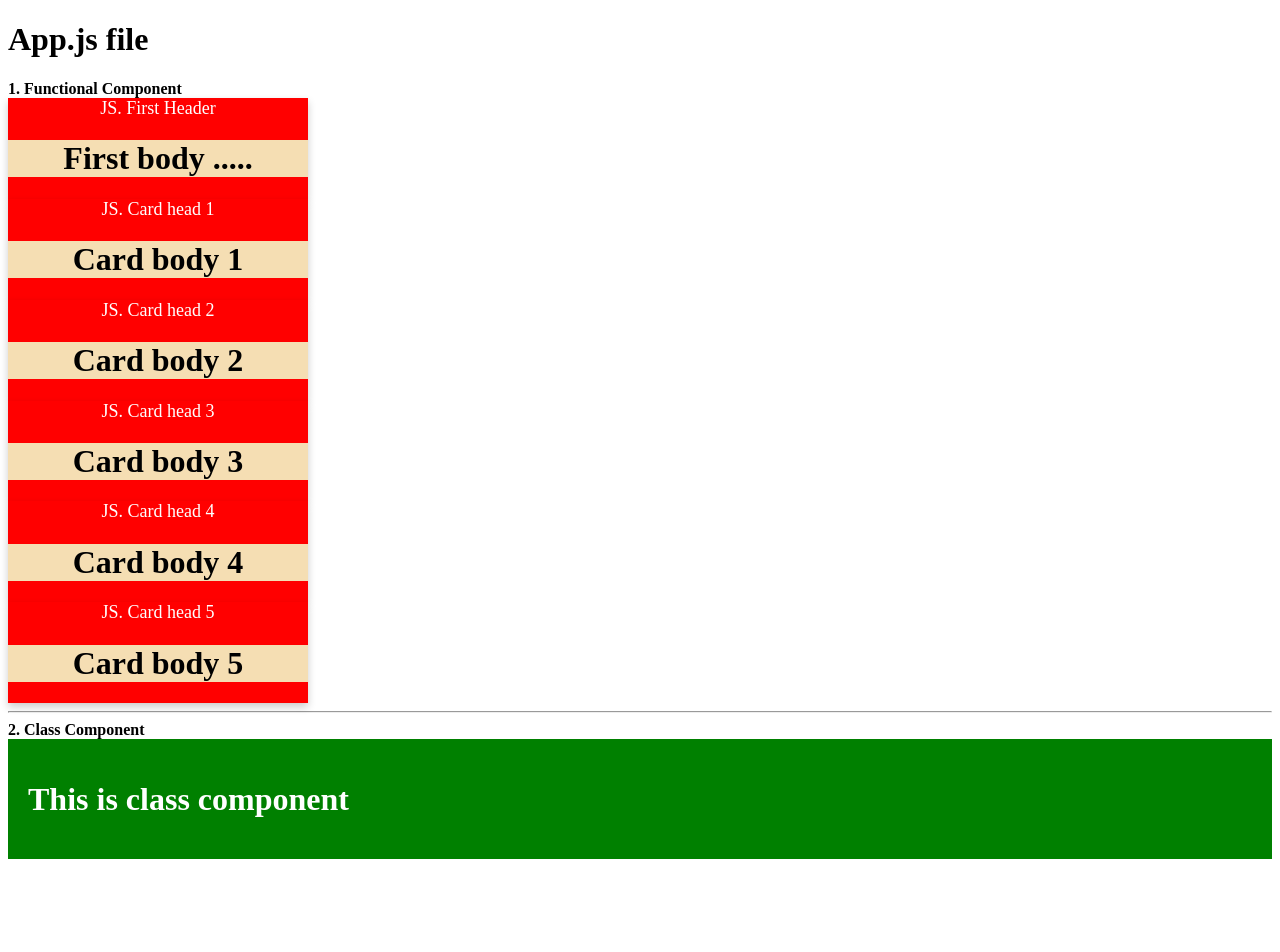
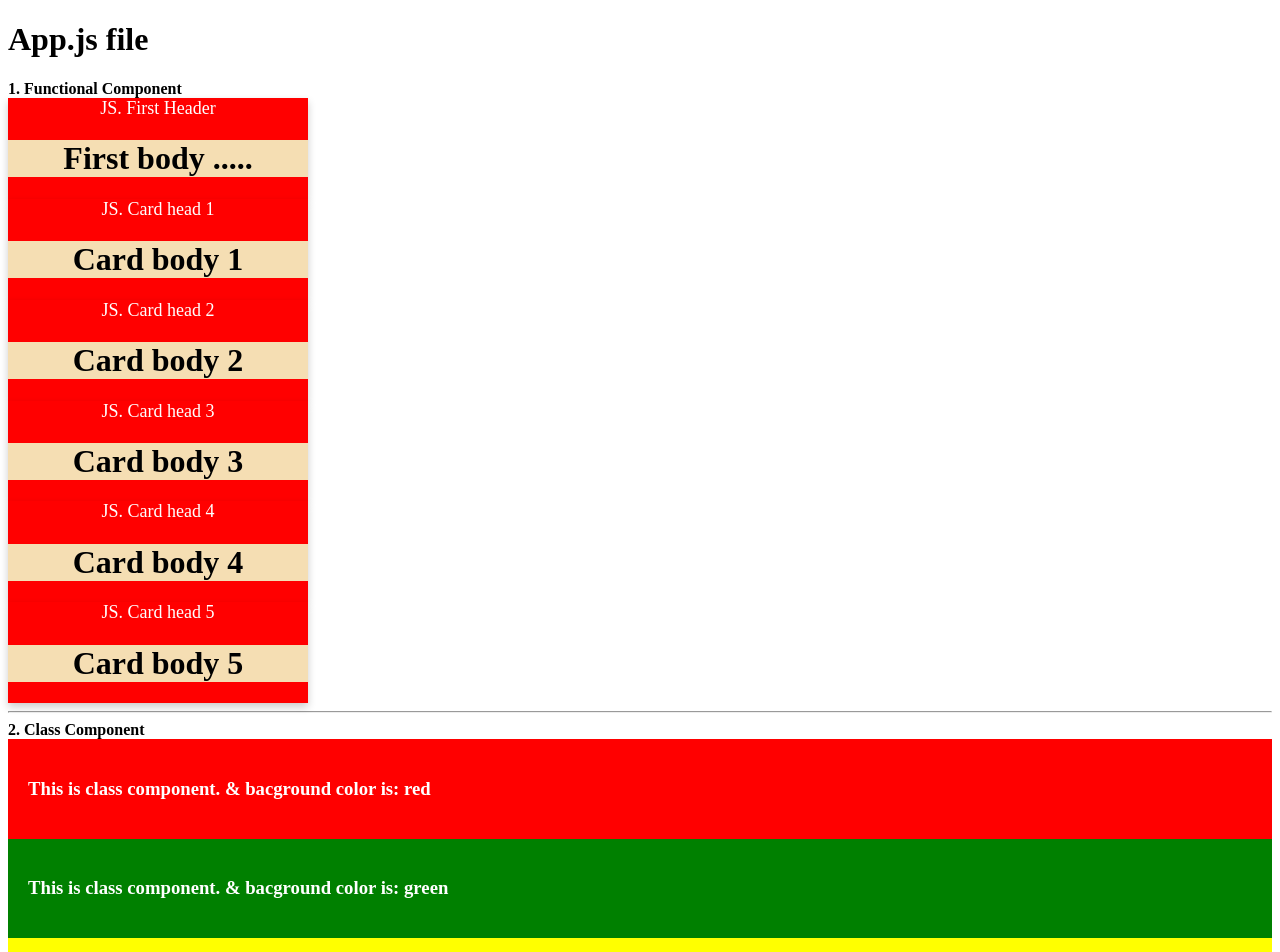
Before and after one commit to dt-sakir/Learn-React-JS, a React (Create React App) app: page / in a window 1280 px wide. Shown: the top 952 px of the page. Before the commit the page ends 867 px from the top, so only its background shows below. Built offline with nearby package versions, Linux system fonts and the light colour scheme.

Commit message:
Sample class component with data pass

```diff
--- a/src/App.js
+++ b/src/App.js
@@ -21,6 +21,8 @@ export default function App(){
         {Data.map((item, index) => <FunctionalComponent key={index} headerText={item.head} bodyText={item.body} />)}
         <hr/>
         <b>2. Class Component</b>
-        <ClassComponent />
+        <ClassComponent backgroundColor='red'/>
+        <ClassComponent backgroundColor='green'/>
+        <ClassComponent backgroundColor='yellow'/>
     </div>
 }
--- a/src/components/ClassComponent.js
+++ b/src/components/ClassComponent.js
@@ -4,8 +4,8 @@ import React, {Component} from 'react';
 export default class FunctionalComponent extends Component{
     render() {
        return (
-       <div style={{ backgroundColor:'green', color:'white', padding:'20px' }}>
-           <h1 >This is class component</h1>
+       <div style={{ backgroundColor:this.props.backgroundColor, color:'white', padding:'20px' }}>
+           <h3 >This is class component. & bacground color is: {this.props.backgroundColor}</h3>
        </div>
        );
     }
```
